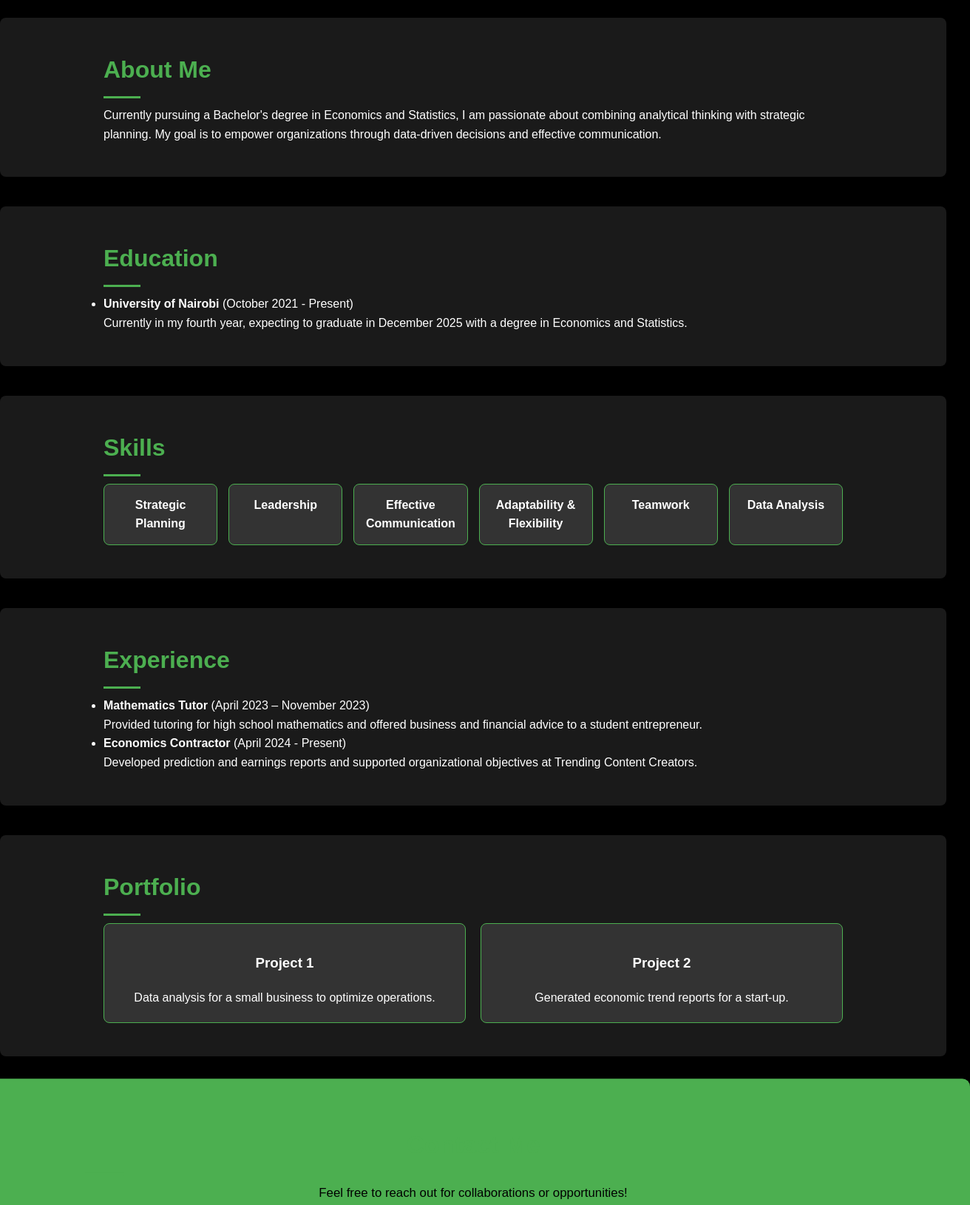
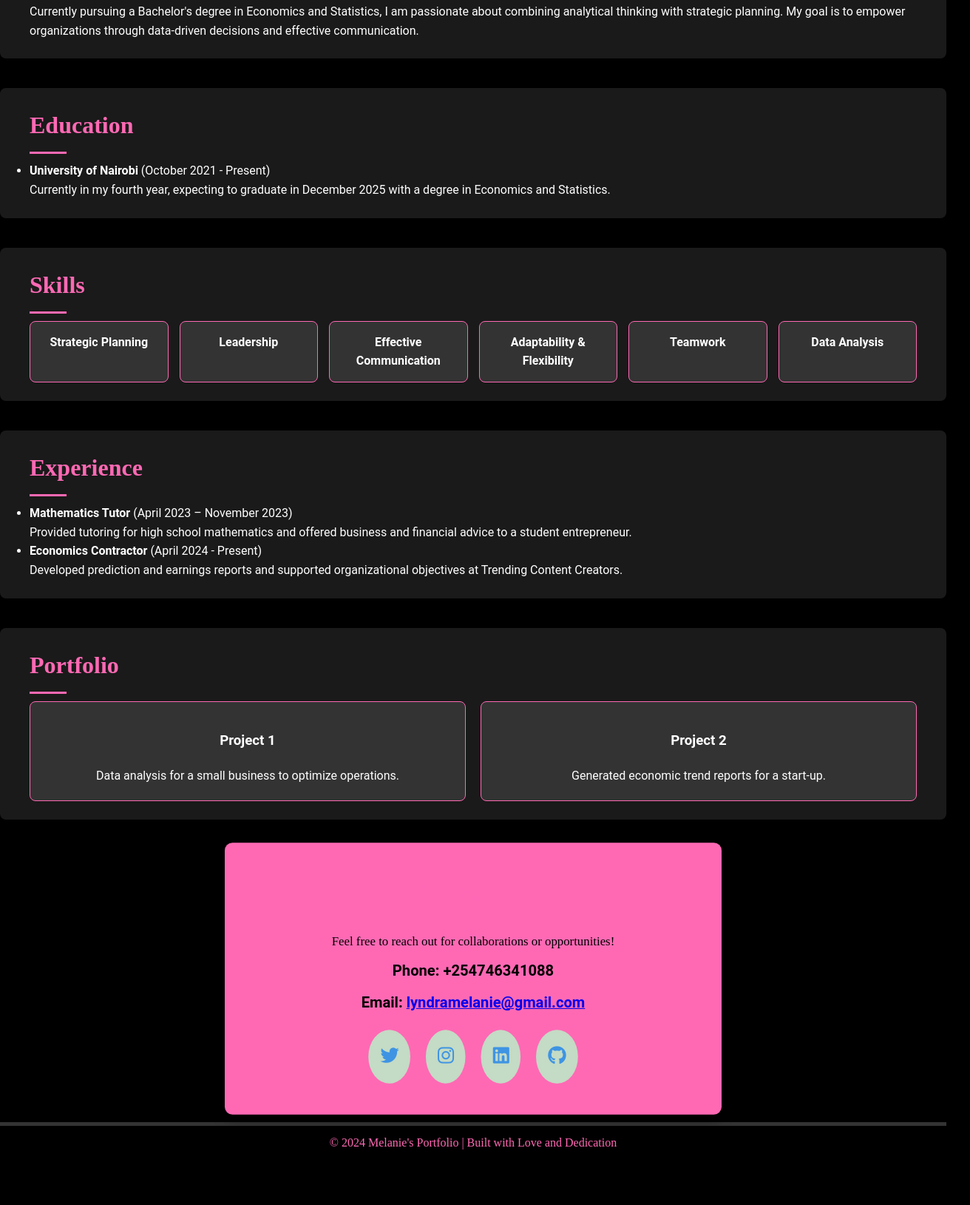
Before and after one commit to Lyndra-h/Portfolio, a plain HTML site: page index.html in a window 1280 px wide. Shown: the part 519-2148 px from the top of the page at 74% size, 1312 px wide, since content can reach past the window. After the commit the page ends 2087 px from the top, so only its background shows below. Drawn offline with Linux system fonts and the light colour scheme.

Commit message:
Update styles.css

```diff
--- a/styles.css
+++ b/styles.css
@@ -7,7 +7,7 @@ body, h1, h2, p, ul, li {
 
 /* Body Styling */
 body {
-    font-family: 'Arial', sans-serif;
+    font-family: 'Roboto', sans-serif; /* Default body font */
     line-height: 1.6;
     color: #fff;
     background-color: #000; /* Black background */
@@ -20,18 +20,17 @@ header {
     color: #fff;
     text-align: center;
     padding: 2.5em 0;
-    /* position: sticky; */
-    top: 0;
-    z-index: 1000;
     box-shadow: 0px 4px 8px rgba(0, 0, 0, 0.5);
 }
 
 header h1 {
+    font-family: 'Playfair Display', serif; /* Elegant serif font */
     font-size: 3em;
     animation: fadeIn 2s ease-in-out;
 }
 
 header p {
+    font-family: 'Lora', serif; /* Refined serif font */
     font-size: 1.2em;
     animation: fadeIn 2s ease-in-out;
 }
@@ -55,11 +54,8 @@ nav ul {
     padding: 0;
 }
 
-nav ul li {
-    display: inline;
-}
-
 nav ul li a {
+    font-family: 'Roboto', sans-serif; /* Clean sans-serif font */
     text-decoration: none;
     color: #fff;
     font-weight: bold;
@@ -69,24 +65,16 @@ nav ul li a {
 }
 
 nav ul li a:hover {
-    background: #4CAF50; /* Highlight color */
+    background: #FF69B4; /* Highlight color */
     transform: scale(1.1); /* Slight scaling effect */
-}
-
-/* Container */
-.container {
-    width: 90%;
-    max-width: 1000px;
-    margin: auto;
-    padding: 20px 0;
 }
 
 /* Section Titles */
 h2 {
-    color: #4CAF50;
+    font-family: 'Playfair Display', serif; /* Elegant serif font */
+    color: #FF69B4;
     font-size: 2em;
     margin-bottom: 10px;
-    position: relative;
     animation: slideInLeft 1.5s ease-out;
 }
 
@@ -95,9 +83,44 @@ h2::after {
     display: block;
     width: 50px;
     height: 3px;
-    background: #4CAF50;
+    background: #FF69B4;
     margin: 10px 0;
 }
+
+/* General container styling */
+.container {
+    max-width: 1200px;
+    margin: 0 auto;
+    padding: 0 15px;
+}
+
+/* About Me Section Styling */
+#about {
+    display: flex; /* Use flexbox for layout */
+    align-items: center;
+    gap: 20px;
+}
+
+.about-image {
+    flex-shrink: 0; /* Prevent image from shrinking */
+}
+
+.about-image img {
+    width: 300px; /* Adjust size as needed */
+    height: auto;
+    border-radius: 8px; /* Optional styling */
+    box-shadow: 0 4px 8px rgba(0, 0, 0, 0.1);
+}
+
+#about div {
+    flex: 1; /* Allow text container to expand */
+}
+
+#about h2 {
+    margin-top: 0;
+    color: #FF69B4; /* Optional: Add a color for the header */
+}
+
 
 /* Sections */
 section {
@@ -120,20 +143,20 @@ section:hover {
     grid-template-columns: repeat(auto-fit, minmax(150px, 1fr));
     gap: 15px;
     text-align: center;
-    animation: slideInRight 1.5s ease-out;
 }
 
 .skills-grid div {
+    font-family: 'Roboto', sans-serif; /* Clean font */
     background: #333;
     padding: 15px;
     border-radius: 8px;
     font-weight: bold;
-    border: 1px solid #4CAF50;
+    border: 1px solid #FF69B4;
     transition: background 0.3s ease, transform 0.3s ease;
 }
 
 .skills-grid div:hover {
-    background: #4CAF50;
+    background: #FF69B4;
     color: #000;
     transform: scale(1.1);
 }
@@ -143,13 +166,13 @@ section:hover {
     display: grid;
     grid-template-columns: repeat(auto-fit, minmax(250px, 1fr));
     gap: 20px;
-    animation: fadeIn 2s ease-in-out;
 }
 
 .portfolio-item {
+    font-family: 'Roboto', sans-serif; /* Clean sans-serif font */
     background: #333;
     padding: 20px;
-    border: 1px solid #4CAF50;
+    border: 1px solid #FF69B4;
     border-radius: 8px;
     text-align: center;
     transition: transform 0.3s ease, box-shadow 0.3s ease;
@@ -162,37 +185,31 @@ section:hover {
 
 /* Contact Section */
 #contact {
-    background: #4CAF50; /* Highlight section */
+    font-family: 'Lora', serif; /* Sophisticated serif font */
+    background: #FF69B4; /* Highlight section */
     color: #000;
     text-align: center;
     padding: 40px 20px;
     border-radius: 10px;
+    width: 80%; /* Reduce the width */
+    max-width: 600px; /* Maximum width */
+    margin: 0 auto; /* Center horizontally */
     animation: pulse 2s infinite;
 }
 
 #contact ul {
     list-style: none;
     margin-top: 10px;
+    padding: 0;
 }
 
 #contact ul li {
+    font-family: 'Roboto', sans-serif; /* Clean font for items */
     margin-bottom: 10px;
     font-size: 1.2em;
     font-weight: bold;
 }
 
-#contact ul li a {
-    color: #000;
-    text-decoration: underline;
-    font-weight: bold;
-}
-
-#contact ul li a:hover {
-    color: #fff;
-    text-decoration: none;
-}
-
-/* Social Links */
 .social-links {
     margin-top: 20px;
     display: flex;
@@ -203,23 +220,24 @@ section:hover {
 .social-links a {
     color: #3e94e3;
     background: #c4dbc5;
-    border-radius: 50%;
     padding: 15px;
     font-size: 1.5em;
     text-decoration: none;
+    border-radius: 50%; /* Circular icons */
     transition: background 0.3s ease, transform 0.3s ease;
 }
 
 .social-links a:hover {
     background: #000;
-    color: #4CAF50;
+    color: #FF69B4;
     transform: scale(1.1);
 }
 
 /* Footer */
 footer {
+    font-family: 'Lora', serif; /* Elegant serif font */
     background: #000;
-    color: #4CAF50;
+    color: #FF69B4;
     text-align: center;
     padding: 10px 0;
     margin-top: 20px;
```
